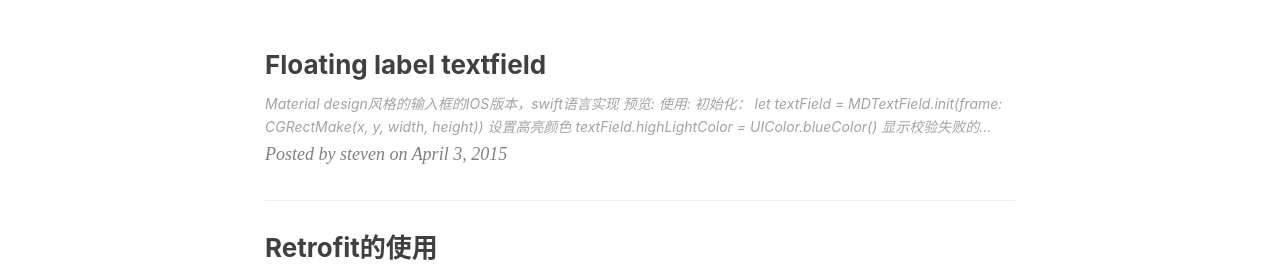
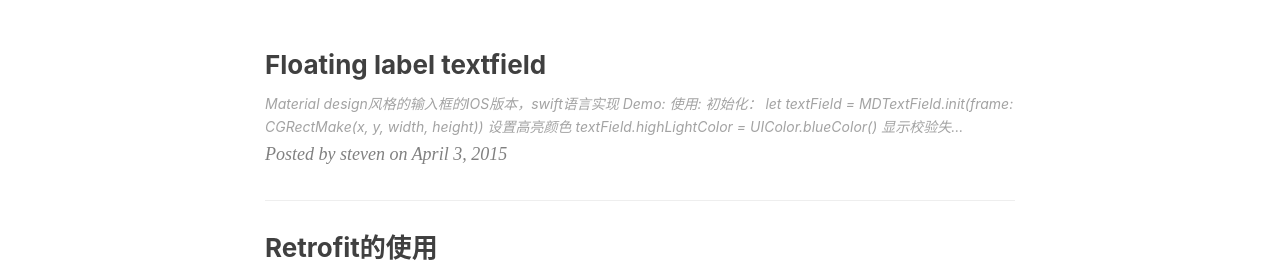
Before and after one commit to StevenDXC/Blog, a Jekyll site: the page built from index.html, in a window 1280 px wide. Shown: the part 420-698 px from the top of the page. Built offline with Jekyll 4.4.1, drawn with Linux system fonts in a browser that asks for light colours; nearby versions of some CDN libraries; Markdown is read by kramdown in place of the engine named in the settings; the list of posts is cut into pages by our own code; comment, search, counter and statistics services are not loaded; some of the changed lines change nothing that is shown.

Commit message:
Update 2016-04-03-Floating_label_ textfield.md

```diff
--- a/_posts/2016-04-03-Floating_label_ textfield.md
+++ b/_posts/2016-04-03-Floating_label_ textfield.md
@@ -11,7 +11,7 @@
 
 Material design风格的输入框的IOS版本，swift语言实现
 
-预览:
+Demo:
 
 ![image](https://github.com/StevenDXC/DxMDTextField/blob/master/img/demo.gif)
 
```
